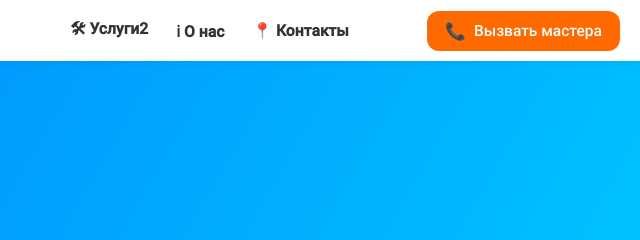
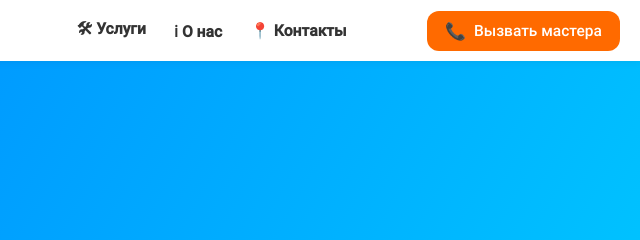
Before and after one commit to Raemyn/santehnik74.io, a plain HTML site: page index.html in a window 1280 px wide. Shown: the top 240 px of the page, 640-1280 px from the left. Drawn offline with Linux system fonts and the light colour scheme.

Commit message:
Создание иконки

```diff
--- a/index.html
+++ b/index.html
@@ -9,7 +9,11 @@
     <meta name="keywords"
         content="сантехник Челябинск, установка унитаза, замена счётчиков, ремонт ванной, сантехнические услуги">
     <title>Сантехнические работы в Челябинске – установка, замена, ремонт</title>
+
+    <link rel="icon" href="https://santehnika-74.ru/assets/img/favicon.png" type="image/x-icon">
+
     <link rel="stylesheet" href="./style.css">
+
 </head>
 
 <body>
@@ -17,7 +21,7 @@
     <header>
         <div class="logo"><strong>Сантехнические работы и отопление! Челябинск</strong></div>
         <nav>
-            <a href="#services" class="nav-link">🛠 Услуги2</a>
+            <a href="#services" class="nav-link">🛠 Услуги</a>
             <a href="#about" class="nav-link">ℹ О нас</a>
             <a href="#contacts" class="nav-link">📍 Контакты</a>
         </nav>
```
